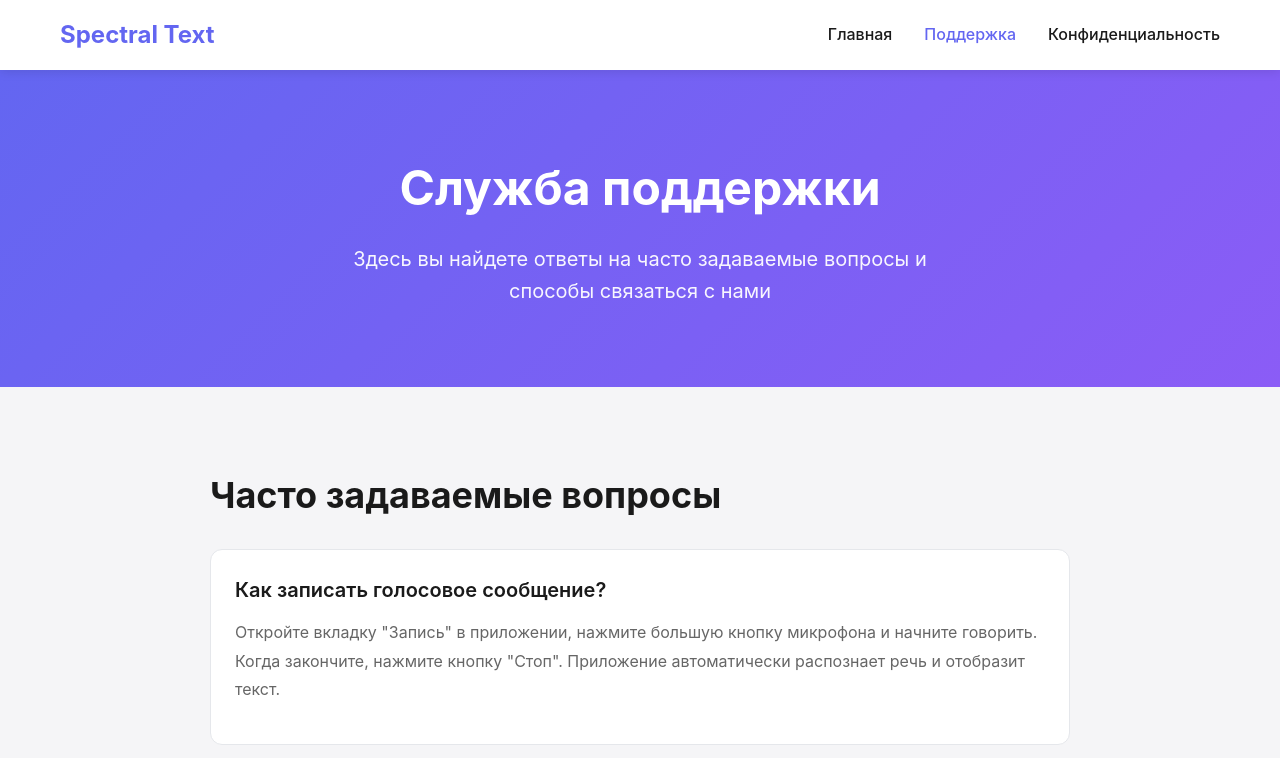
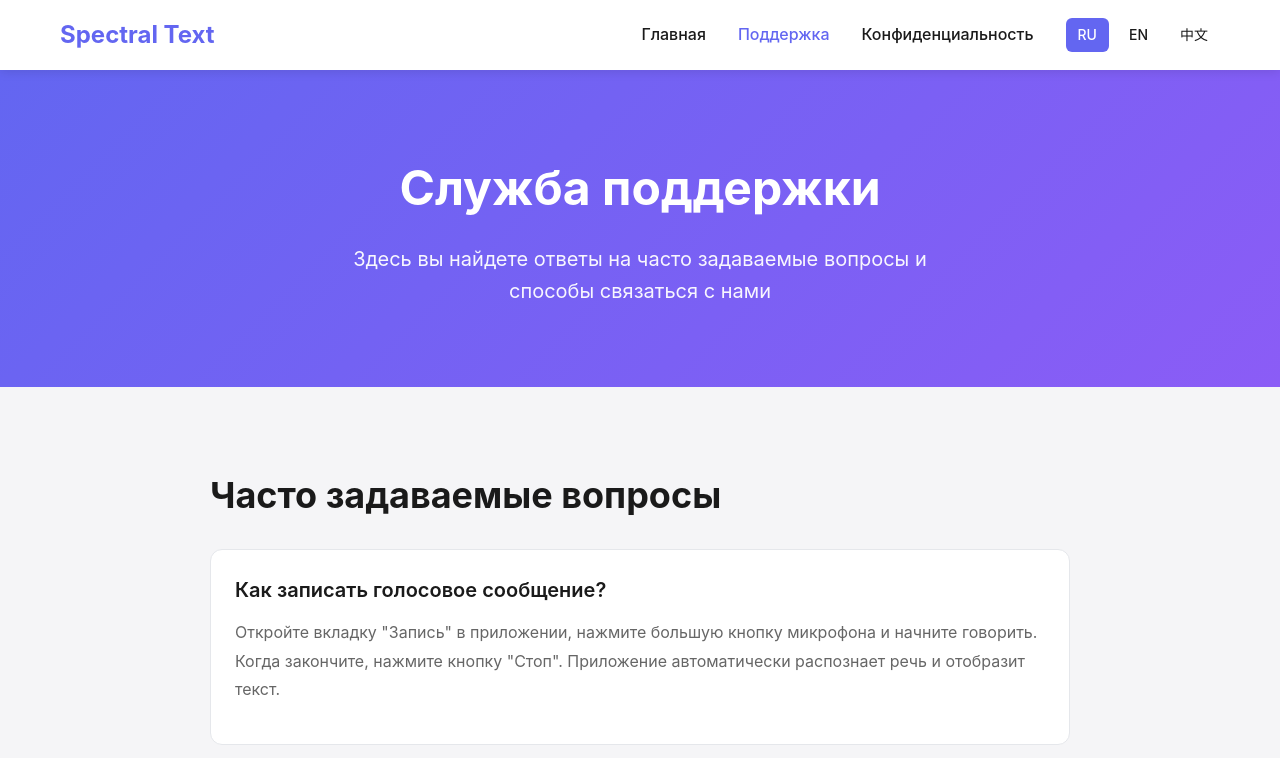
Before and after one commit to nobottomline/spectraltext-website, a plain HTML site: page support.html in a window 1280 px wide. Shown: the top 758 px of the page. Drawn offline with Linux system fonts and the light colour scheme.

Commit message:
Update support.html

```diff
--- a/support.html
+++ b/support.html
@@ -6,6 +6,44 @@
     <title>Поддержка - Spectral Text</title>
     <meta name="description" content="Центр поддержки приложения Spectral Text. Ответы на часто задаваемые вопросы, инструкции и контакты службы поддержки.">
     <link rel="stylesheet" href="style.css">
+    <link rel="alternate" hreflang="ru" href="support.html">
+    <link rel="alternate" hreflang="en" href="support-en.html">
+    <link rel="alternate" hreflang="zh" href="support-zh.html">
+    <style>
+        .lang-switcher {
+            display: flex;
+            gap: 8px;
+            align-items: center;
+        }
+
+        .lang-switcher a {
+            padding: 6px 12px;
+            border-radius: 6px;
+            font-size: 14px;
+            text-decoration: none;
+            transition: background 0.2s;
+        }
+
+        .lang-switcher a.active {
+            background: var(--primary-color);
+            color: white;
+        }
+
+        .lang-switcher a:not(.active) {
+            color: var(--text-color);
+        }
+
+        .lang-switcher a:not(.active):hover {
+            background: var(--bg-light);
+        }
+
+        @media (max-width: 768px) {
+            .lang-switcher {
+                flex-direction: column;
+                gap: 4px;
+            }
+        }
+    </style>
     <style>
         .page-header {
             background: linear-gradient(135deg, var(--primary-color) 0%, var(--secondary-color) 100%);
@@ -159,6 +197,13 @@
                 <li><a href="index.html">Главная</a></li>
                 <li><a href="support.html" class="active">Поддержка</a></li>
                 <li><a href="privacy-policy.html">Конфиденциальность</a></li>
+                <li>
+                    <div class="lang-switcher">
+                        <a href="support.html" class="active" title="Русский">RU</a>
+                        <a href="support-en.html" title="English">EN</a>
+                        <a href="support-zh.html" title="中文">中文</a>
+                    </div>
+                </li>
             </ul>
         </div>
     </nav>
```
